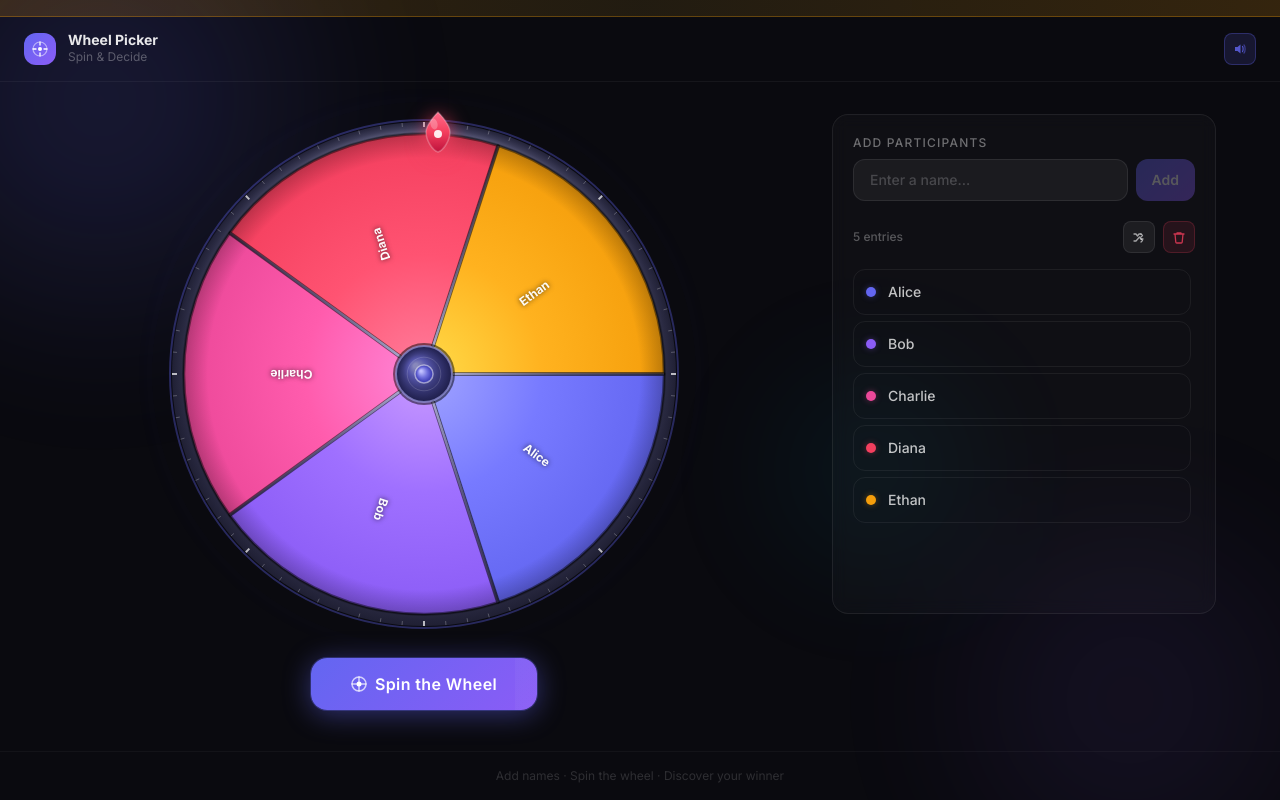
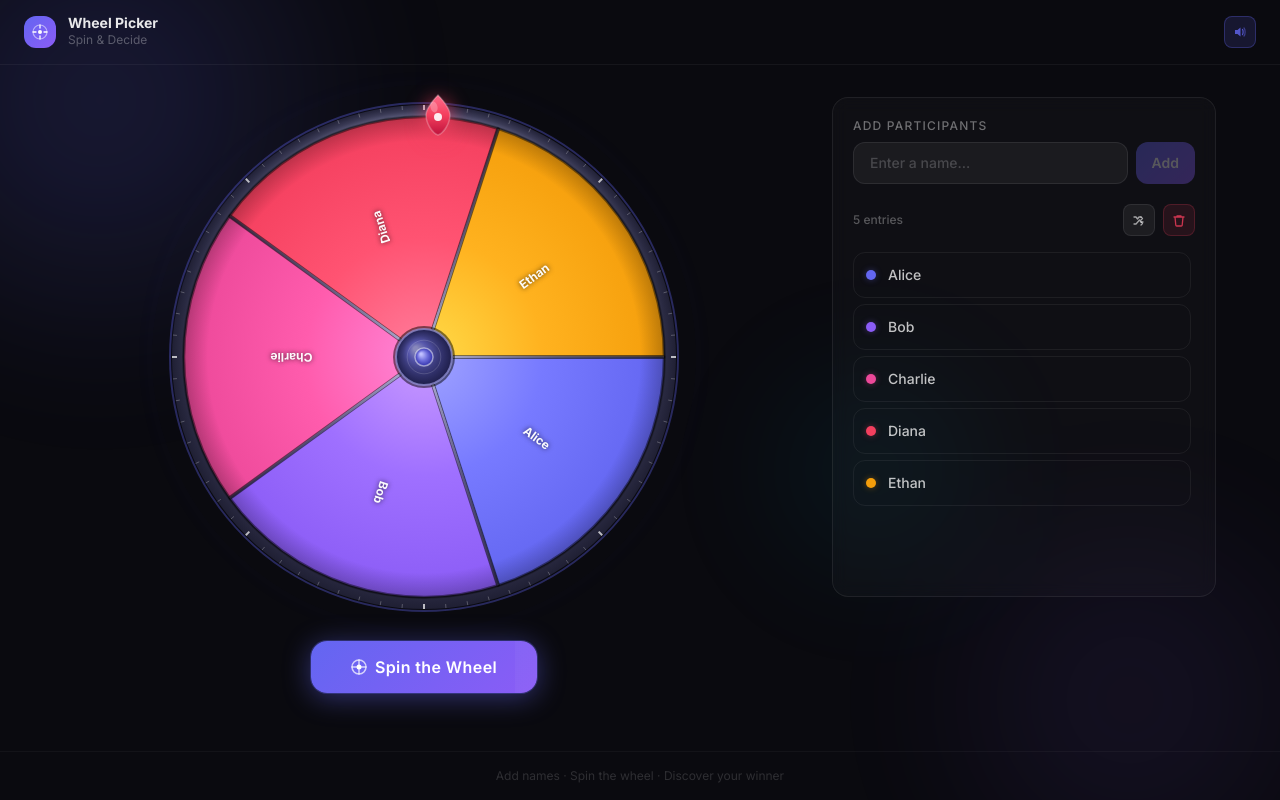
Before and after one commit to Lemooooooooon1/Wheel_Name_Picker, a React (Vite) app: page / in a window 1280 px wide. Built offline with nearby package versions, Linux system fonts and the light colour scheme.

Commit message:
Update Header.jsx
h

```diff
--- a/src/components/Header.jsx
+++ b/src/components/Header.jsx
@@ -13,21 +13,7 @@ export function Header() {
 
   return (
     <div>
-      {/* Priority names banner */}
-      <motion.div
-        initial={{ opacity: 0, y: -8 }}
-        animate={{ opacity: 1, y: 0 }}
-        transition={{ duration: 0.4, ease: 'easeOut' }}
-        className="w-full flex items-center justify-center gap-2 px-4 py-2 text-xs font-semibold"
-        style={{
-          background: 'linear-gradient(90deg, rgba(245,158,11,0.18) 0%, rgba(251,191,36,0.10) 50%, rgba(245,158,11,0.18) 100%)',
-          borderBottom: '1px solid rgba(245,158,11,0.3)',
-          color: '#fbbf24',
-          letterSpacing: '0.03em',
-        }}
-      >
 
-      </motion.div>
 
       <motion.header
         initial={{ opacity: 0, y: -16 }}
```
